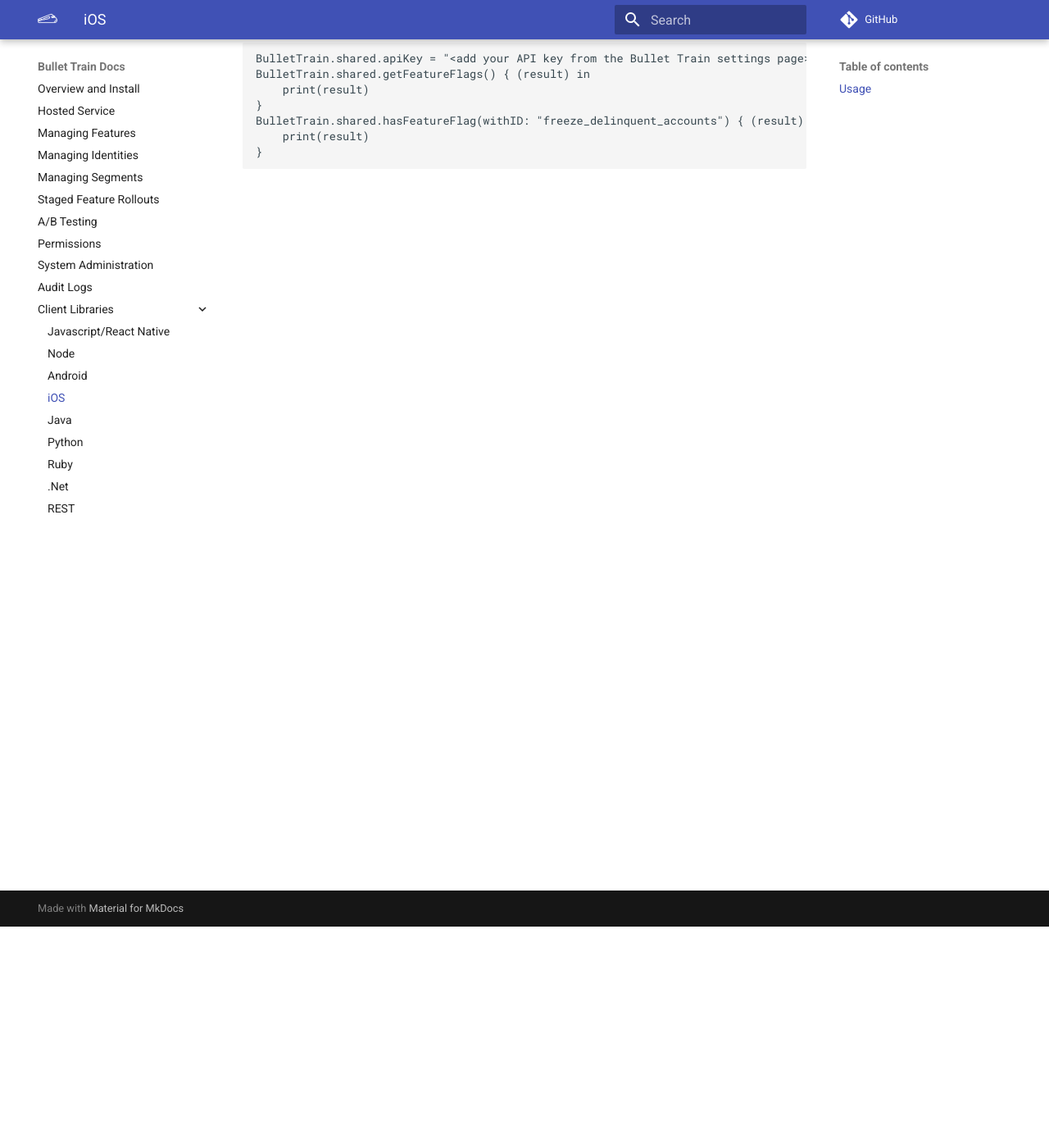
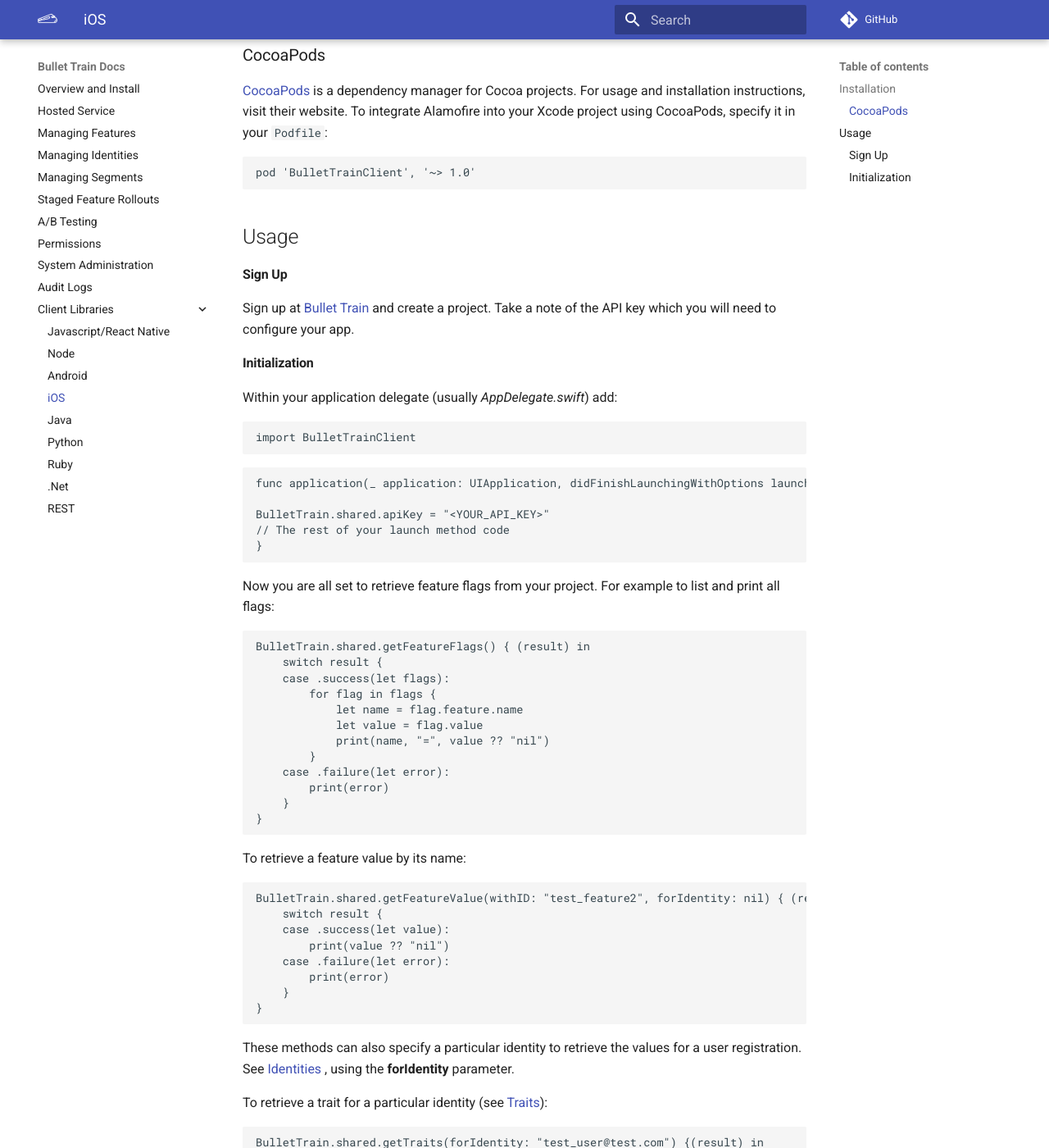
Before and after one commit to Flagsmith/flagsmith-docs, an MkDocs documentation site: the page built from docs/clients/ios.md, in a window 1280 px wide and 1400 px high, scrolled down 270 px. Shown: the whole window at 82% size. Built offline with MkDocs 1.6.1 and Material for MkDocs 9.7.7, drawn with Linux system fonts in a browser that asks for light colours; comment, search, counter and statistics services are not loaded; some of the changed text lies outside the part shown.

Commit message:
Added more docs for iOS

````diff
--- a/docs/clients/ios.md
+++ b/docs/clients/ios.md
@@ -4,14 +4,80 @@ description: Manage your Feature Flags and Remote Config in your iOS application
 
 This library can be used with iOS and Mac applications. The source code for the client is available on [Github](https://github.com/BulletTrainHQ/bullet-train-ios-client).
 
+## Installation
+
+### CocoaPods
+
+[CocoaPods](https://cocoapods.org) is a dependency manager for Cocoa projects. For usage and installation instructions, visit their website. To integrate Alamofire into your Xcode project using CocoaPods, specify it in your `Podfile`:
+
+```ruby
+pod 'BulletTrainClient', '~> 1.0'
+```
+
 ## Usage
 
+#### Sign Up
+
+Sign up at [Bullet Train](https://bullet-train.io/) and create a project. Take a note of the API key which you will need to configure your app.
+
+#### Initialization
+
+Within your application delegate (usually *AppDelegate.swift*) add:
+
 ```swift
-BulletTrain.shared.apiKey = "<add your API key from the Bullet Train settings page>"
-BulletTrain.shared.getFeatureFlags() { (result) in
-    print(result)
-}
-BulletTrain.shared.hasFeatureFlag(withID: "freeze_delinquent_accounts") { (result) in
-    print(result)
+import BulletTrainClient
+```
+
+```swift
+func application(_ application: UIApplication, didFinishLaunchingWithOptions launchOptions: [UIApplication.LaunchOptionsKey: Any]?) -> Bool {
+
+BulletTrain.shared.apiKey = "<YOUR_API_KEY>"
+// The rest of your launch method code
 }
 ```
+Now you are all set to retrieve feature flags from your project. For example to list and print all flags:
+
+```swift
+BulletTrain.shared.getFeatureFlags() { (result) in
+    switch result {
+    case .success(let flags):
+        for flag in flags {
+            let name = flag.feature.name
+            let value = flag.value
+            print(name, "=", value ?? "nil")
+        }
+    case .failure(let error):
+        print(error)
+    }
+}
+```
+To retrieve a feature value by its name:
+
+```swift
+BulletTrain.shared.getFeatureValue(withID: "test_feature2", forIdentity: nil) { (result) in
+    switch result {
+    case .success(let value):
+        print(value ?? "nil")
+    case .failure(let error):
+        print(error)
+    }
+}
+```
+These methods can also specify a particular identity to retrieve the values for a user registration. See [Identities](https://docs.bullet-train.io/managing-identities/) , using the **forIdentity** parameter.
+
+To retrieve a trait for a particular identity (see [Traits](https://docs.bullet-train.io/managing-identities/#identity-traits)):
+
+```swift
+BulletTrain.shared.getTraits(forIdentity: "test_user@test.com") {(result) in
+    switch result {
+    case .success(let traits):
+        for trait in traits {
+            let name = trait.key
+            let value = trait.value
+            print(name, "=", value)
+        }
+    case .failure(let error):
+        print(error)
+    }
+}
+```
````
